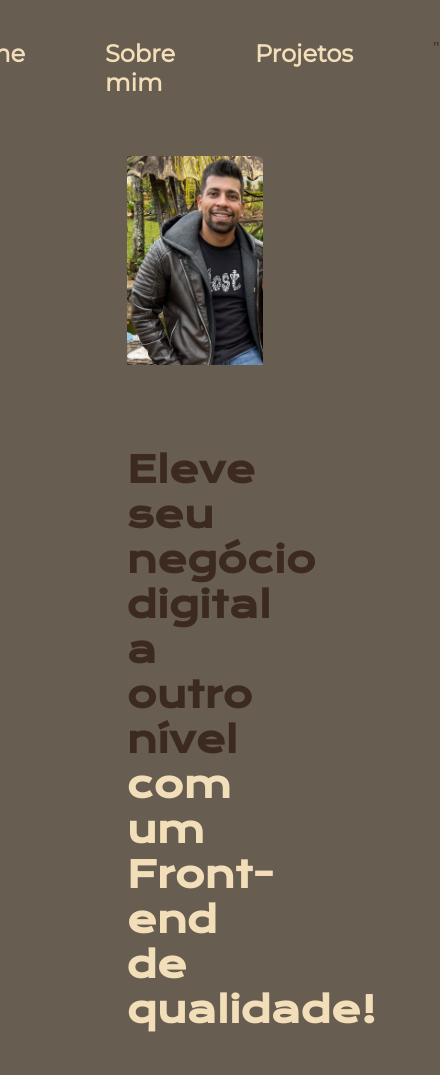
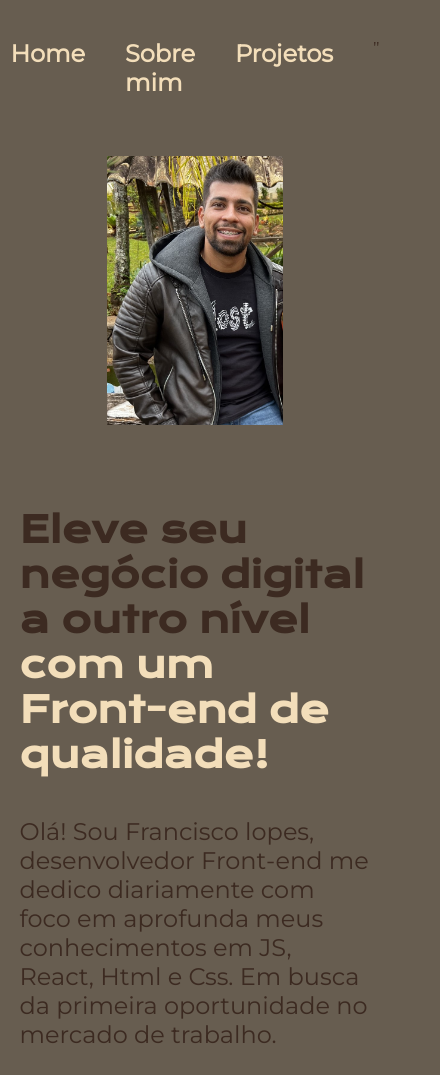
Before and after one commit to franciscojuniorflsjr/Meu-Portfolio, a plain HTML site: page index.html in a window 390 px wide. Shown: the top 1075 px of the page, 440 px wide, since content can reach past the window. Drawn offline with nearby package versions, Linux system fonts and the light colour scheme.

Commit message:
atualizando página.

```diff
--- a/styles.css/style-segunda-pagina.css
+++ b/styles.css/style-segunda-pagina.css
@@ -102,6 +102,10 @@ width: 50%;
 
     .apresentacao{
        flex-direction: column-reverse;
+       padding: 5%;
     }
 
+    .apresentacao__conteudo{
+        width: auto;
     }
+    }
--- a/styles.css/style.css
+++ b/styles.css/style.css
@@ -4,6 +4,7 @@
 margin: 0;
 padding: 0;
 }
+
 :root {
     --cor-primaria: #675D50 ;
     --cor-secundaria: #3C2A21;
@@ -116,6 +117,7 @@ background-color:var(--cor-secundaria);
 .apresentacao__imagem{
     width: 50%;
     }
+
 .rodape {
     background-color:var(--cor-secundaria);
     color: var(--cor-terciaria);
@@ -132,12 +134,17 @@ background-color:var(--cor-secundaria);
        padding: 10%;
     }
     .cabecalho__menu{
-        justify-content: center;
+       justify-content: center;
+       gap: 40px;
     }
-
 
     .apresentacao{
        flex-direction: column-reverse;
+       padding: 5%;
+    }
+
+    .apresentacao__conteudo{
+        width: auto;
     }
 
     }
```
Also changed, not shown: index.html (+1 -1 lines).
